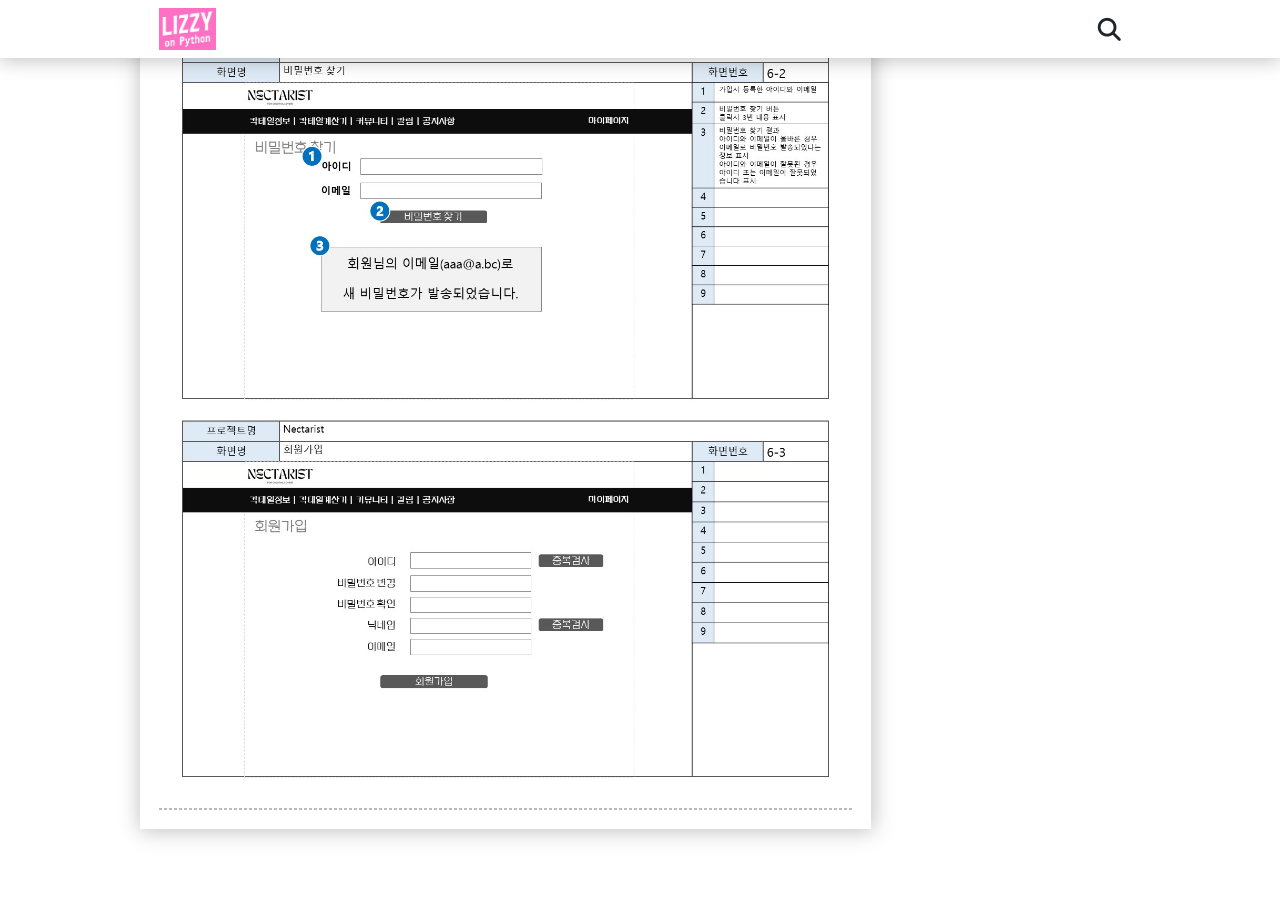
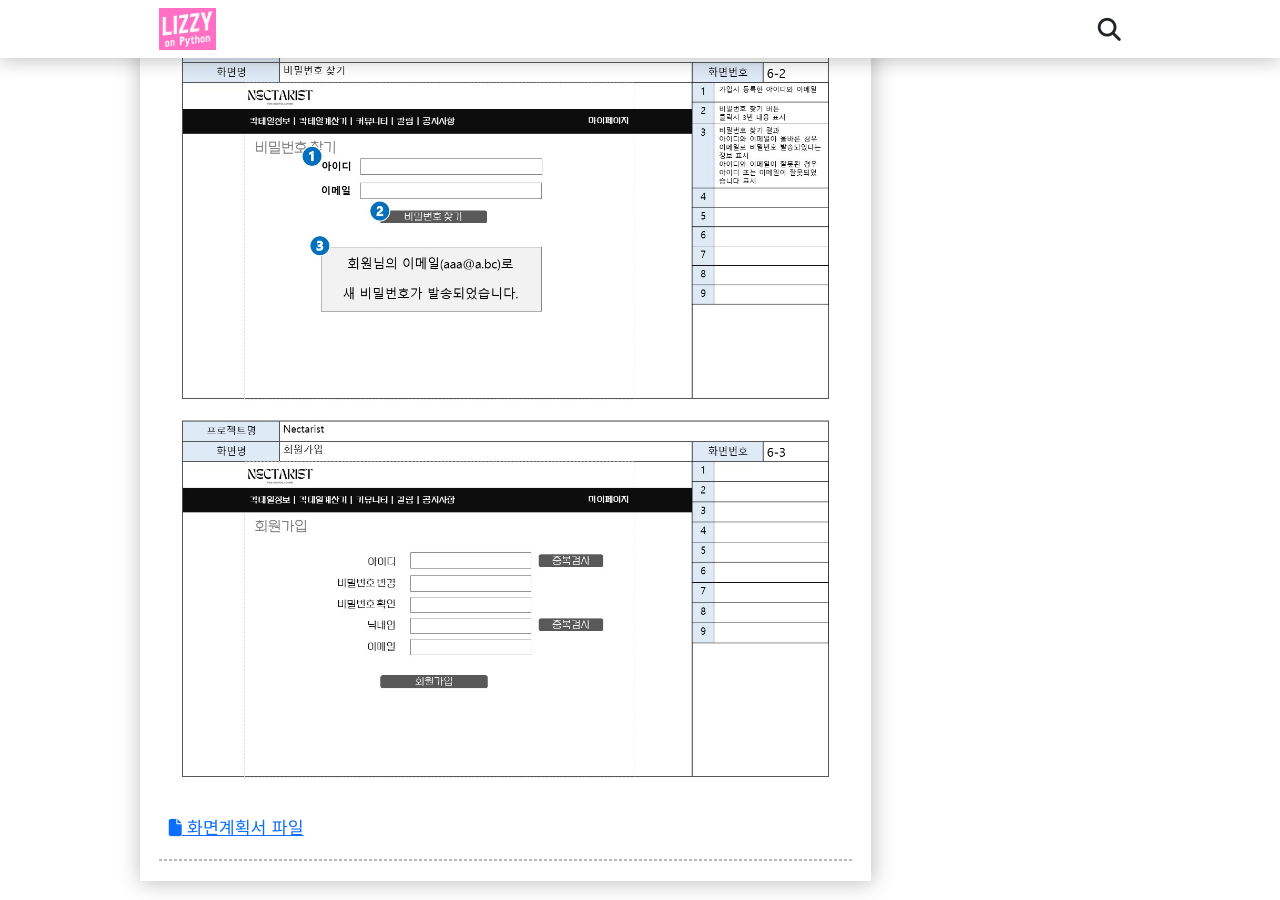
Before and after one commit to LizzyLeeDev/LizzyLeeDev.github.io, a Jekyll site: the page built from _posts/2023-08-28-project_00002.markdown, in a window 1280 px wide and 900 px high, scrolled down 9013 px. Built offline with Jekyll 4.4.1, drawn with Linux system fonts in a browser that asks for light colours; nearby versions of some CDN libraries; some web fonts are replaced; before the commit the page ends 9861 px from its top, so only the background shows below that.

Commit message:
update post

```diff
--- a/_posts/2023-08-28-project_00002.markdown
+++ b/_posts/2023-08-28-project_00002.markdown
@@ -73,3 +73,5 @@
 <img src="{{ "/assets/img/project_00002_020.jpg" }}" style="width: 40rem; max-width: 100%;"/><br>
 <img src="{{ "/assets/img/project_00002_021.jpg" }}" style="width: 40rem; max-width: 100%;"/><br>
 <img src="{{ "/assets/img/project_00002_022.jpg" }}" style="width: 40rem; max-width: 100%;"/><br>
+<br>
+<a href="/assets/file/230828_Nectarist_ui.pptx"><i class="fa fa-file"></i> 화면계획서 파일 </a>
```
Also changed, not shown: 2 other files.
